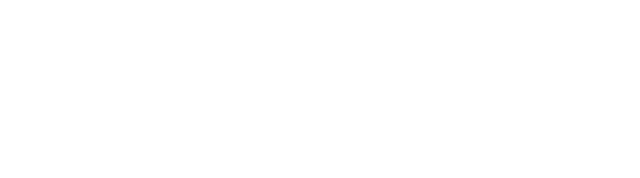
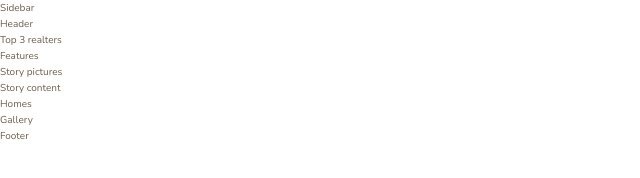
Before and after one commit to KaitlynSalemi/advanced-css-nexter, a website: page index.html in a window 1280 px wide. Shown: the whole page, without its empty margins (0-640 px from the left). Drawn offline with nearby package versions, Linux system fonts and the light colour scheme; files that its build step writes are made by us from their sources.

Commit message:
initial mark-up

```diff
--- a/index.html
+++ b/index.html
@@ -12,6 +12,41 @@
         <title>nexter &mdash; your home, your freedom</title>
     </head>
     <body class="container">
+        <div class="sidebar">
+            Sidebar
+        </div>
+
+        <header class="header">
+            Header
+        </header>
+
+        <div class="realtors">
+            Top 3 realters
+        </div>
+
+        <section class="features">
+            Features
+        </section>
+
+        <div class="story__pictures">
+            Story pictures
+        </div>
+
+        <div class="story__content">
+            Story content
+        </div>
+
+        <section class="homes">
+            Homes
+        </section>
+
+        <section class="gallery">
+            Gallery
+        </section>
+
+        <footer class="footer">
+            Footer
+        </footer>
 
     </body>
 </html>
--- a/package.json
+++ b/package.json
@@ -7,7 +7,6 @@
     "watch:sass": "node-sass sass/main.scss css/style.css -w",
     "devserver": "live-server",
     "start": "npm-run-all --parallel devserver watch:sass",
-
     "compile:sass": "node-sass sass/main.scss css/style.comp.css",
     "prefix:css": "postcss --use autoprefixer -b 'last 10 versions' css/style.comp.css -o css/style.prefix.css",
     "compress:css": "node-sass css/style.prefix.css css/style.css --output-style compressed",
--- a/sass/_base.scss
+++ b/sass/_base.scss
@@ -13,3 +13,23 @@ $color-grey-dark-2: #6D5D4B;
 // FONT VARIABLES
 $font-primary: 'Nunito', sans-serif;
 $font-display: 'Josefin Sans', sans-serif;
+
+*,
+*::before,
+*::after {
+    margin: 0;
+    padding: 0;
+    box-sizing: inherit;
+}
+
+html {
+    box-sizing: border-box;
+    font-size: 62.5%; // 10px/16px = 62.5% 1rem = 10px
+}
+
+body {
+    font-family: $font-primary;
+    color: $color-grey-dark-2;
+    font-weight: 300;
+    line-height: 1.6;
+}
```
Also changed, not shown: css/style.css (added), 1 other file.
